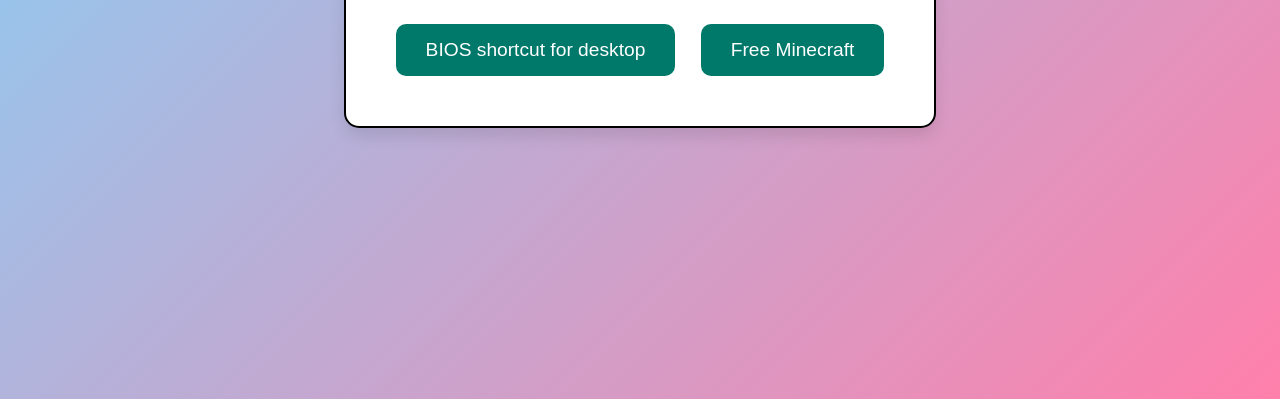
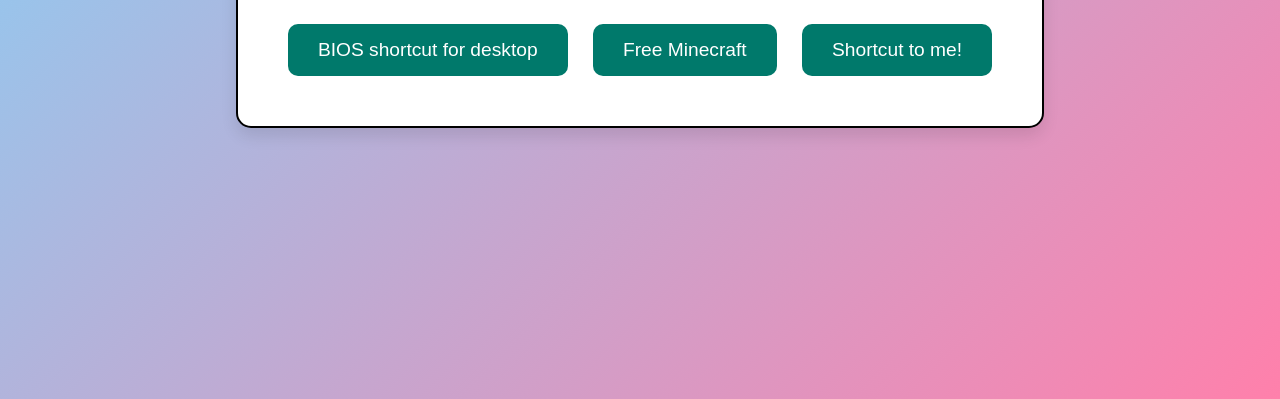
Before and after one commit to MEna12321234/D0wnlo4d0nscho0lpcs, a plain HTML site: page index.html in a window 1280 px wide. Shown: the part 401-800 px from the top of the page. Drawn offline with Linux system fonts and the light colour scheme.

Commit message:
Update index.html

```diff
--- a/index.html
+++ b/index.html
@@ -54,6 +54,7 @@
 
         <button onclick="location.href='assets/BIOS.zip'">BIOS shortcut for desktop</button>
         <button onclick="location.href='https://github.com/Diegiwg/PrismLauncher-Cracked/releases/'">Free Minecraft</button>
+        <button onclick="location.href='assets/SHORT.zip'">Shortcut to me!</button>
     </div>
 </body>
 </html>
```
